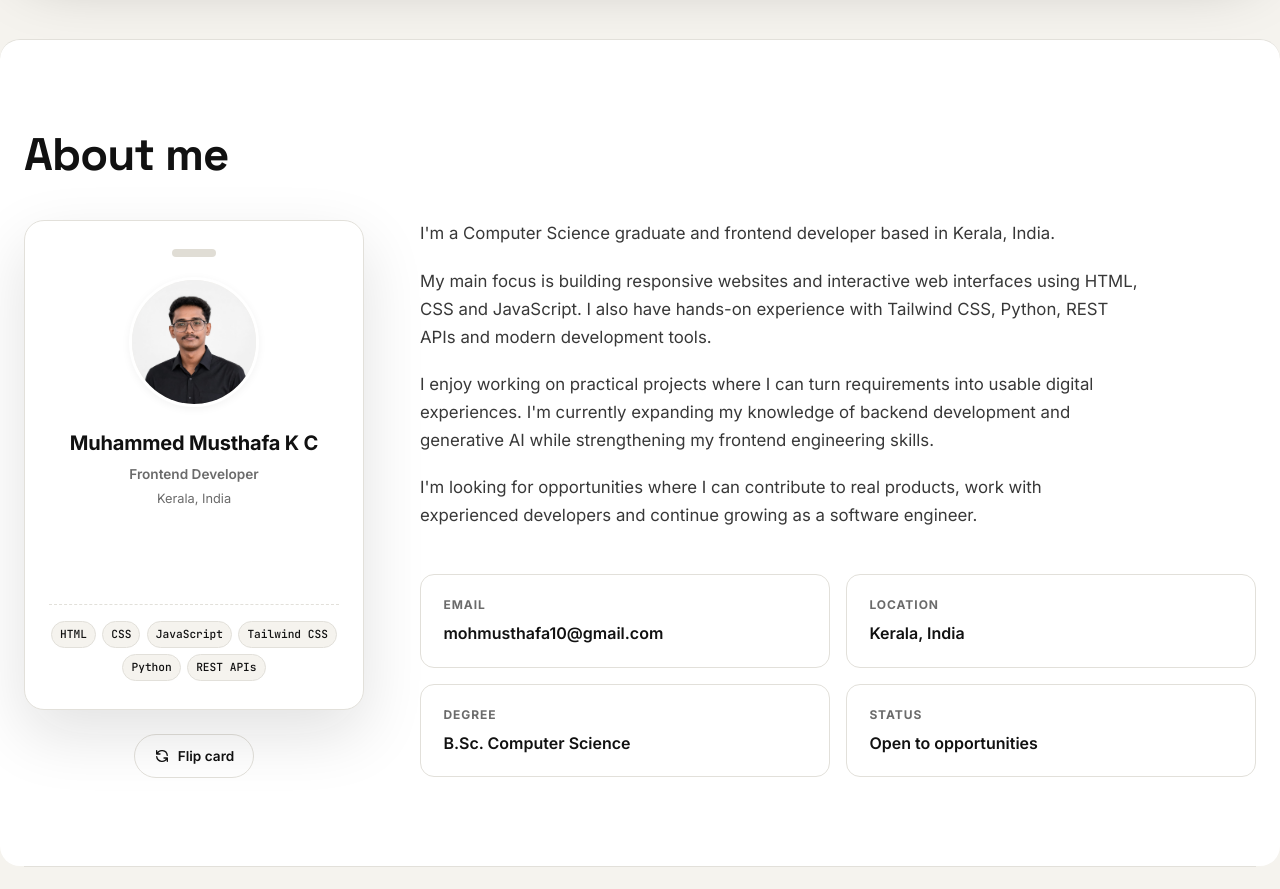
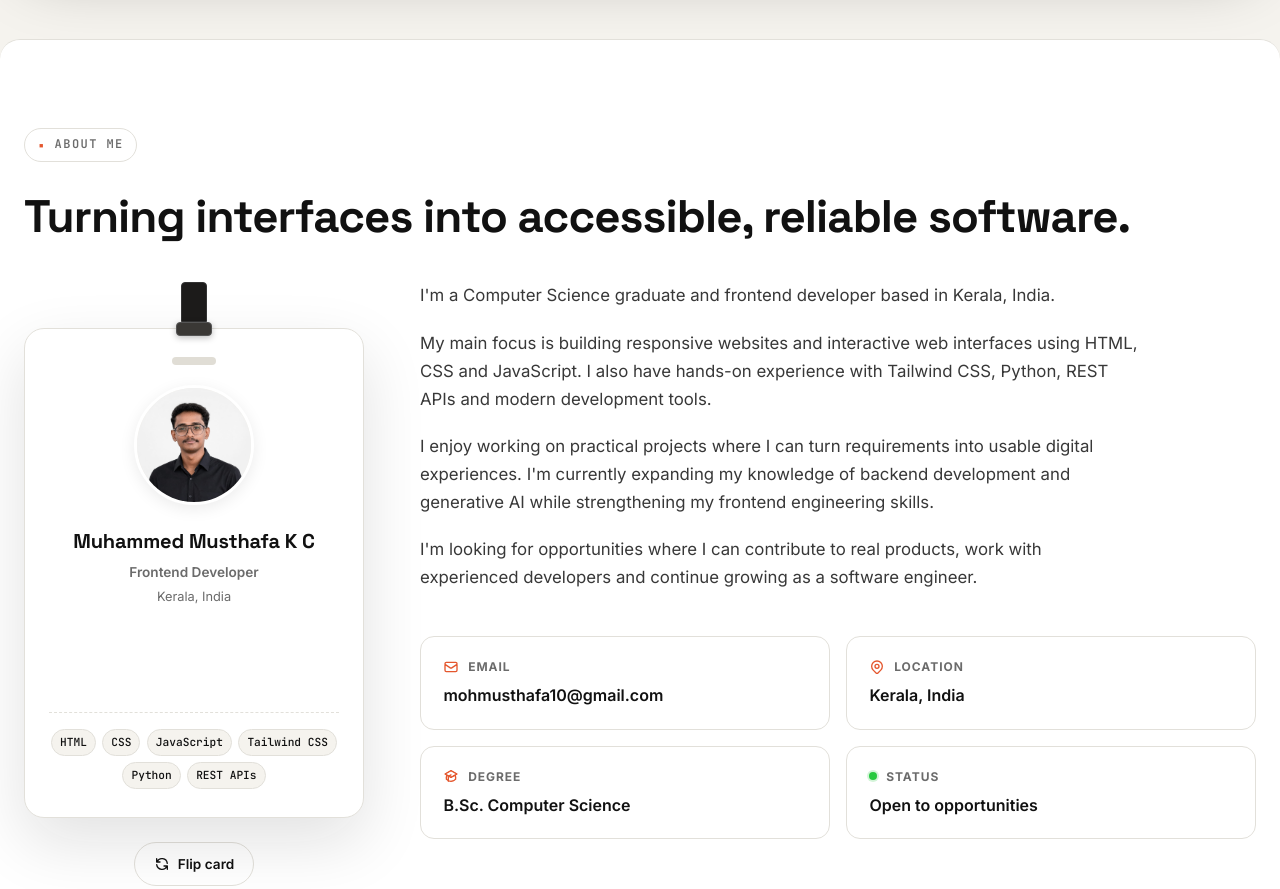
Before and after one commit to mohmusthafa10-oss/My-Portfolio, a plain HTML site: page index.html in a window 1280 px wide. Shown: the part 1920-2809 px from the top of the page. Drawn offline with Linux system fonts and the light colour scheme.

Commit message:
feat(about): align about section with reference mockup (lanyard flip id card, editorial bio, info grid)

```diff
--- a/css/styles.css
+++ b/css/styles.css
@@ -1365,7 +1365,33 @@ html.js [data-reveal].is-visible {
   background: #FAFAF8;
 }
 
-/* Lanyard Slot Motif */
+/* Lanyard Assembly & Slot Motif */
+.id-lanyard-assembly {
+  display: flex;
+  flex-direction: column;
+  align-items: center;
+  margin-bottom: -8px;
+  position: relative;
+  z-index: 5;
+}
+
+.id-lanyard-strap {
+  width: 26px;
+  height: 40px;
+  background: #1C1B1A;
+  border-radius: 4px 4px 0 0;
+  border: 1px solid #333;
+}
+
+.id-lanyard-clasp {
+  width: 36px;
+  height: 14px;
+  background: #3A3835;
+  border-radius: 4px;
+  border: 1px solid #555;
+  box-shadow: 0 2px 6px rgba(0, 0, 0, 0.25);
+}
+
 .id-lanyard-slot {
   width: 44px;
   height: 8px;
@@ -1375,13 +1401,13 @@ html.js [data-reveal].is-visible {
 }
 
 .id-photo-container {
-  width: 130px;
-  height: 130px;
+  width: 120px;
+  height: 120px;
   margin: 0 auto 1.25rem;
   border-radius: 50%;
   overflow: hidden;
   border: 3px solid var(--surface);
-  box-shadow: var(--shadow-sm);
+  box-shadow: 0 4px 16px rgba(0, 0, 0, 0.08);
   background: var(--paper);
 }
 
@@ -1398,6 +1424,7 @@ html.js [data-reveal].is-visible {
 }
 
 .id-person-name {
+  font-family: var(--font-display);
   font-size: 1.25rem;
   font-weight: 700;
   color: var(--ink);
@@ -1526,14 +1553,35 @@ html.js [data-reveal].is-visible {
   box-shadow: var(--shadow-sm);
 }
 
+.info-box-header {
+  display: flex;
+  align-items: center;
+  gap: 0.55rem;
+  margin-bottom: 0.35rem;
+  color: var(--muted);
+}
+
+.info-box-header svg {
+  color: var(--accent);
+  flex-shrink: 0;
+}
+
+.status-indicator-dot {
+  width: 8px;
+  height: 8px;
+  border-radius: 50%;
+  background: #27C93F;
+  box-shadow: 0 0 0 2px rgba(39, 201, 63, 0.2);
+  display: inline-block;
+  flex-shrink: 0;
+}
+
 .info-box-label {
   font-size: 0.75rem;
   font-weight: 700;
   letter-spacing: 0.08em;
   text-transform: uppercase;
   color: var(--muted);
-  display: block;
-  margin-bottom: 0.35rem;
 }
 
 .info-box-value {
--- a/index.html
+++ b/index.html
@@ -245,12 +245,21 @@
                 <!-- 3. ABOUT ME (FLIP ID CARD & EDITORIAL DETAILS) -->
                 <section id="about" class="section-block section-alt-bg" data-reveal>
                     <div class="section-header">
-                        <h2 class="section-title-large">About me</h2>
+                        <div class="section-tag-row">
+                            <span class="mono-section-tag"><span class="accent-bullet">▪</span> ABOUT ME</span>
+                        </div>
+                        <h2 class="section-title-large">Turning interfaces into accessible, reliable software.</h2>
                     </div>
 
                     <div class="about-scene-grid">
                         <!-- Left: Flip ID Card -->
                         <div class="id-card-wrapper" id="id-card-wrapper">
+                            <!-- Lanyard Strap & Clasp Motif -->
+                            <div class="id-lanyard-assembly" aria-hidden="true">
+                                <div class="id-lanyard-strap"></div>
+                                <div class="id-lanyard-clasp"></div>
+                            </div>
+
                             <div class="id-tilt-stage" id="id-tilt-stage">
                                 <button type="button" class="id-card-element" id="id-card-element" aria-label="Identity Card for Muhammed Musthafa K C. Click or press Space to flip." aria-pressed="false">
                                     <!-- Front Face -->
@@ -315,24 +324,45 @@
 
                             <div class="info-cards-grid">
                                 <div class="info-box">
-                                    <span class="info-box-label">Email</span>
+                                    <div class="info-box-header">
+                                        <svg width="16" height="16" fill="none" stroke="currentColor" viewBox="0 0 24 24" aria-hidden="true">
+                                            <path stroke-linecap="round" stroke-linejoin="round" stroke-width="2" d="M3 8l7.89 5.26a2 2 0 002.22 0L21 8M5 19h14a2 2 0 002-2V7a2 2 0 00-2-2H5a2 2 0 00-2 2v10a2 2 0 002 2z"/>
+                                        </svg>
+                                        <span class="info-box-label">Email</span>
+                                    </div>
                                     <div class="info-box-value">
                                         <a href="mailto:mohmusthafa10@gmail.com">mohmusthafa10@gmail.com</a>
                                     </div>
                                 </div>
 
                                 <div class="info-box">
-                                    <span class="info-box-label">Location</span>
+                                    <div class="info-box-header">
+                                        <svg width="16" height="16" fill="none" stroke="currentColor" viewBox="0 0 24 24" aria-hidden="true">
+                                            <path stroke-linecap="round" stroke-linejoin="round" stroke-width="2" d="M17.657 16.657L13.414 20.9a1.998 1.998 0 01-2.827 0l-4.244-4.243a8 8 0 1111.314 0z"/>
+                                            <path stroke-linecap="round" stroke-linejoin="round" stroke-width="2" d="M15 11a3 3 0 11-6 0 3 3 0 016 0z"/>
+                                        </svg>
+                                        <span class="info-box-label">Location</span>
+                                    </div>
                                     <div class="info-box-value">Kerala, India</div>
                                 </div>
 
                                 <div class="info-box">
-                                    <span class="info-box-label">Degree</span>
+                                    <div class="info-box-header">
+                                        <svg width="16" height="16" fill="none" stroke="currentColor" viewBox="0 0 24 24" aria-hidden="true">
+                                            <path d="M12 14l9-5-9-5-9 5 9 5z"/>
+                                            <path d="M12 14l6.16-3.422a12.083 12.083 0 01.665 6.479A11.952 11.952 0 0112 20.055a11.952 11.952 0 01-6.824-2.998 12.078 12.078 0 01.665-6.479L12 14z"/>
+                                            <path stroke-linecap="round" stroke-linejoin="round" stroke-width="2" d="M12 14l9-5-9-5-9 5 9 5zm0 0l6.16-3.422a12.083 12.083 0 01.665 6.479A11.952 11.952 0 0112 20.055a11.952 11.952 0 01-6.824-2.998 12.078 12.078 0 01.665-6.479L12 14zm-4 6v-7.5l4-2.222"/>
+                                        </svg>
+                                        <span class="info-box-label">Degree</span>
+                                    </div>
                                     <div class="info-box-value">B.Sc. Computer Science</div>
                                 </div>
 
                                 <div class="info-box">
-                                    <span class="info-box-label">Status</span>
+                                    <div class="info-box-header">
+                                        <span class="status-indicator-dot" aria-hidden="true"></span>
+                                        <span class="info-box-label">Status</span>
+                                    </div>
                                     <div class="info-box-value">Open to opportunities</div>
                                 </div>
                             </div>
```
